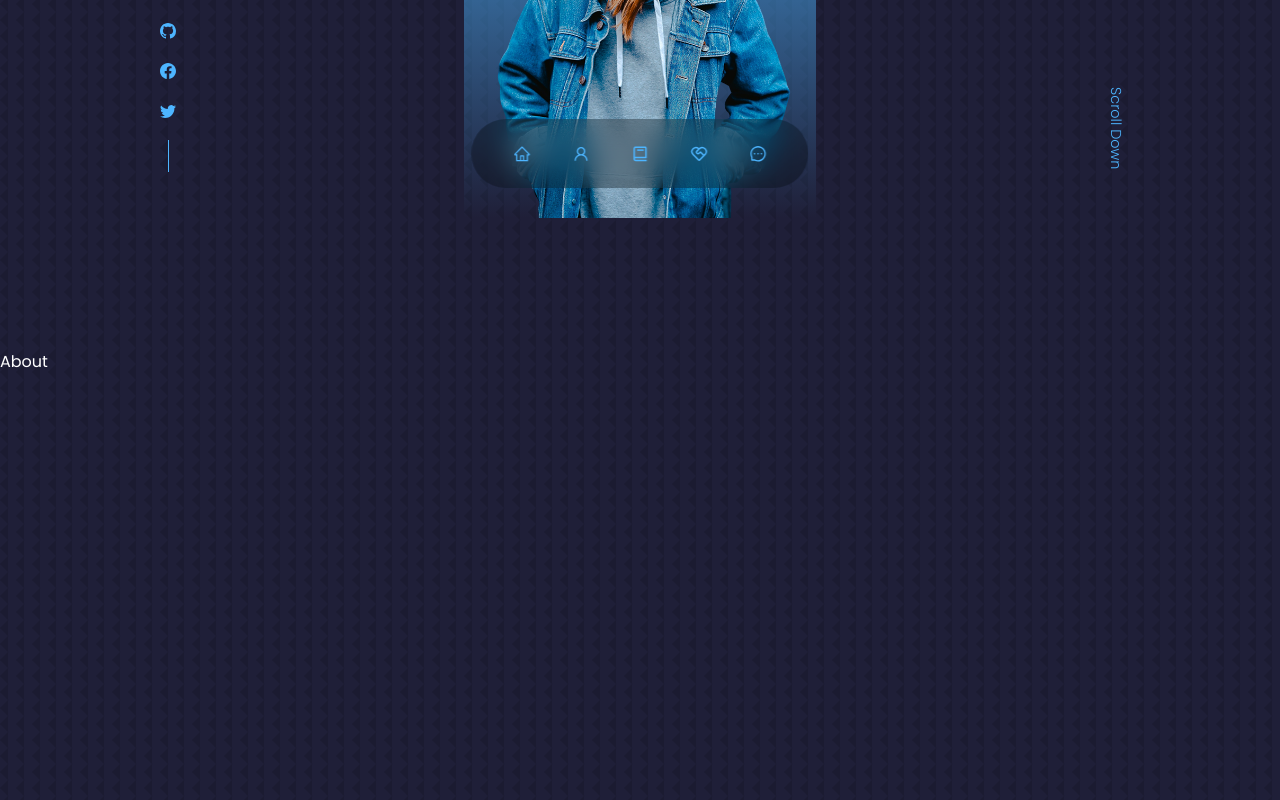
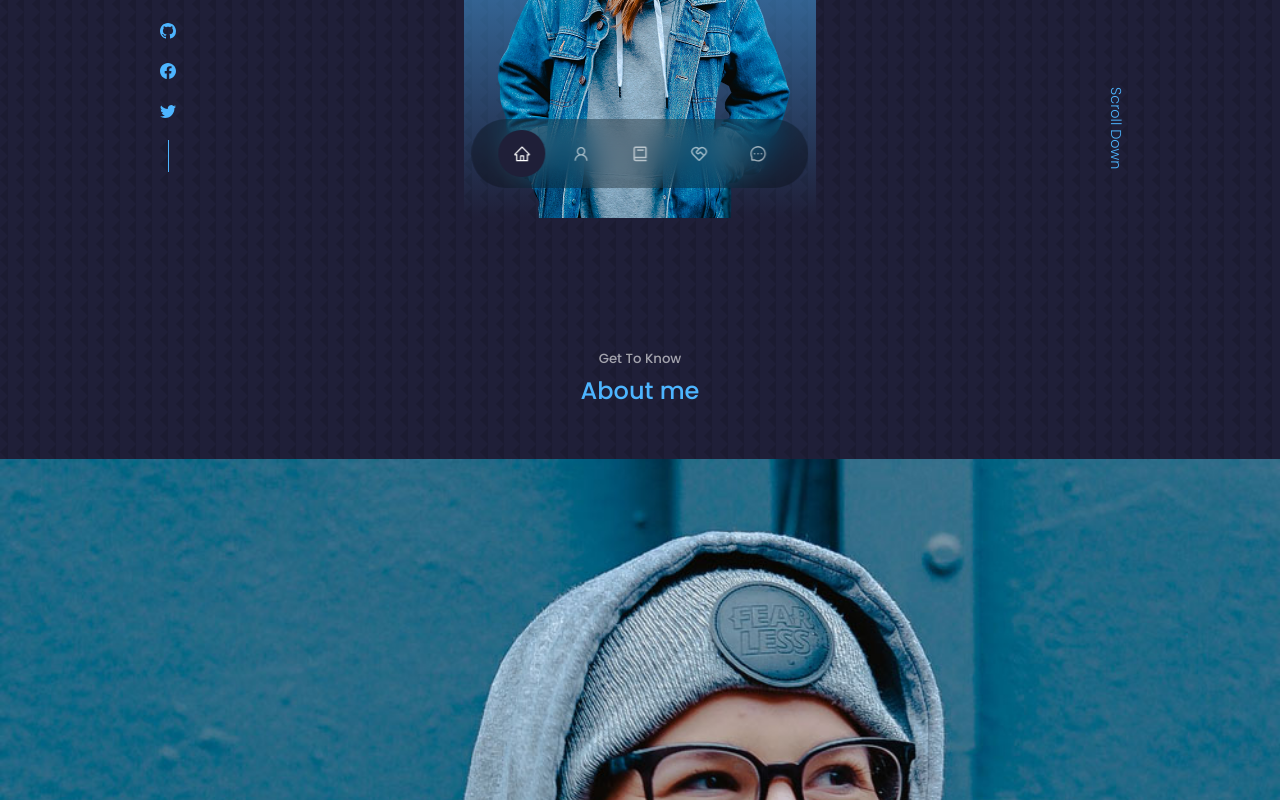
Before and after one commit to Parassharma1999/Portfolio, a React (Vite) app: page / in a window 1280 px wide. Shown: the part 580-1380 px from the top of the page. Built offline with nearby package versions, Linux system fonts and the light colour scheme.

Commit message:
Navbar Completed

```diff
--- a/src/Components/About/About.css
+++ b/src/Components/About/About.css
@@ -0,0 +1,5 @@
+.about__container{
+    display: grid;
+    grid-template-columns: 35% 50%;
+    gap: 15%;
+}
--- a/src/Components/About/About.jsx
+++ b/src/Components/About/About.jsx
@@ -1,8 +1,46 @@
 import React from 'react'
-
+import ME from "../../Assets/me-about.jpg"
+import {FaAward} from "react-icons/fa"
+import {FiUsers} from "react-icons/fi"
+import {VscFolderLibrary} from "react-icons/vsc"
 const About = () => {
   return (
-    <section id='about'>About</section>
+    <section id='about'>
+      <h5>Get To Know</h5>
+      <h2>About me</h2>
+      <div className="conatiner about__conatainer">
+        <div className="about__me">
+          <div className="about__me-image">
+            <img src={ME} alt="AboutImage" />
+          </div>
+        </div>
+
+          <div className="about__content">
+          <div className="about__cards">
+            <article className="about__card">
+              <FaAward className='about__icon'/>
+              <h5>Experience</h5>
+               <small>1 internship</small>
+            </article>
+
+            <article className="about__card">
+              <FiUsers className='about__icon'/>
+              <h5>Clients</h5>
+               <small>10+ Worldwide</small>
+            </article>
+
+            <article className="about__card">
+              <VscFolderLibrary className='about__icon'/>
+              <h5>Projects</h5>
+               <small>3+ Completed</small>
+            </article>
+          </div>
+       <p>Lorem ipsum dolor sit amet consectetur, adipisicing elit. Doloribus perspiciatis doloremque facilis similique amet incidunt veritatis, quam aspernatur assumenda quaerat ullam rem delectus quod est obcaecati ex aperiam. Ex, similique.</p>
+
+      <a href="#contact" className='btn btn-primary' >Let's Talk</a>
+        </div>
+      </div>
+    </section>
   )
 }
 
--- a/src/Components/Nav/Nav.css
+++ b/src/Components/Nav/Nav.css
@@ -19,10 +19,15 @@
     padding: 0.9rem;
     border-radius: 50%;
     display: flex;
-    color: var();
+    color: var(--color-light);
     font-size: 1.1rem;
 }
 
 nav a:hover{
-    background:rgba(0,0,0,0.4);
+    background:rgba(0,0,0,0.3);
 }
+
+nav a.active{
+    background: var(--color-bg);
+    color:var(--color-white);
+}
--- a/src/Components/Nav/Nav.jsx
+++ b/src/Components/Nav/Nav.jsx
@@ -1,20 +1,51 @@
-import React from 'react'
-import {AiOutlineHome,AiOutlineUser,AiOutlineMessage} from "react-icons/ai"
-import {BiBook} from "react-icons/bi"
-import {RiServiceLine} from "react-icons/ri"
+import React from "react";
+import { AiOutlineHome, AiOutlineUser, AiOutlineMessage } from "react-icons/ai";
+import { BiBook } from "react-icons/bi";
+import { RiServiceLine } from "react-icons/ri";
+import { useState } from "react";
 
-
-import "./Nav.css"
+import "./Nav.css";
 const Nav = () => {
+  const [activeNav, setActiveNav] = useState("#");
   return (
     <nav>
-      <a href="#"><AiOutlineHome/></a>
-      <a href="#about"><AiOutlineUser/></a>
-      <a href="#experience"><BiBook/></a>
-      <a href="#services"><RiServiceLine/></a>
-      <a href="#contact"><AiOutlineMessage/></a>
+      <a
+        href="#"
+        onClick={() => setActiveNav("#")}
+        className={activeNav === "#" ? "active" : ""}
+      >
+        <AiOutlineHome />
+      </a>
+      <a
+        href="#about"
+        onClick={() => setActiveNav("#about")}
+        className={activeNav === "#about" ? "active" : ""}
+      >
+        <AiOutlineUser />
+      </a>
+      <a
+        href="#experience"
+        onClick={() => setActiveNav("#experience")}
+        className={activeNav === "#experience" ? "active" : ""}
+      >
+        <BiBook />
+      </a>
+      <a
+        href="#services"
+        onClick={() => setActiveNav("#services")}
+        className={activeNav === "#services" ? "active" : ""}
+      >
+        <RiServiceLine />
+      </a>
+      <a
+        href="#contact"
+        onClick={() => setActiveNav("#contact")}
+        className={activeNav === "#contact" ? "active" : ""}
+      >
+        <AiOutlineMessage />
+      </a>
     </nav>
-  )
-}
+  );
+};
 
-export default Nav
+export default Nav;
```
